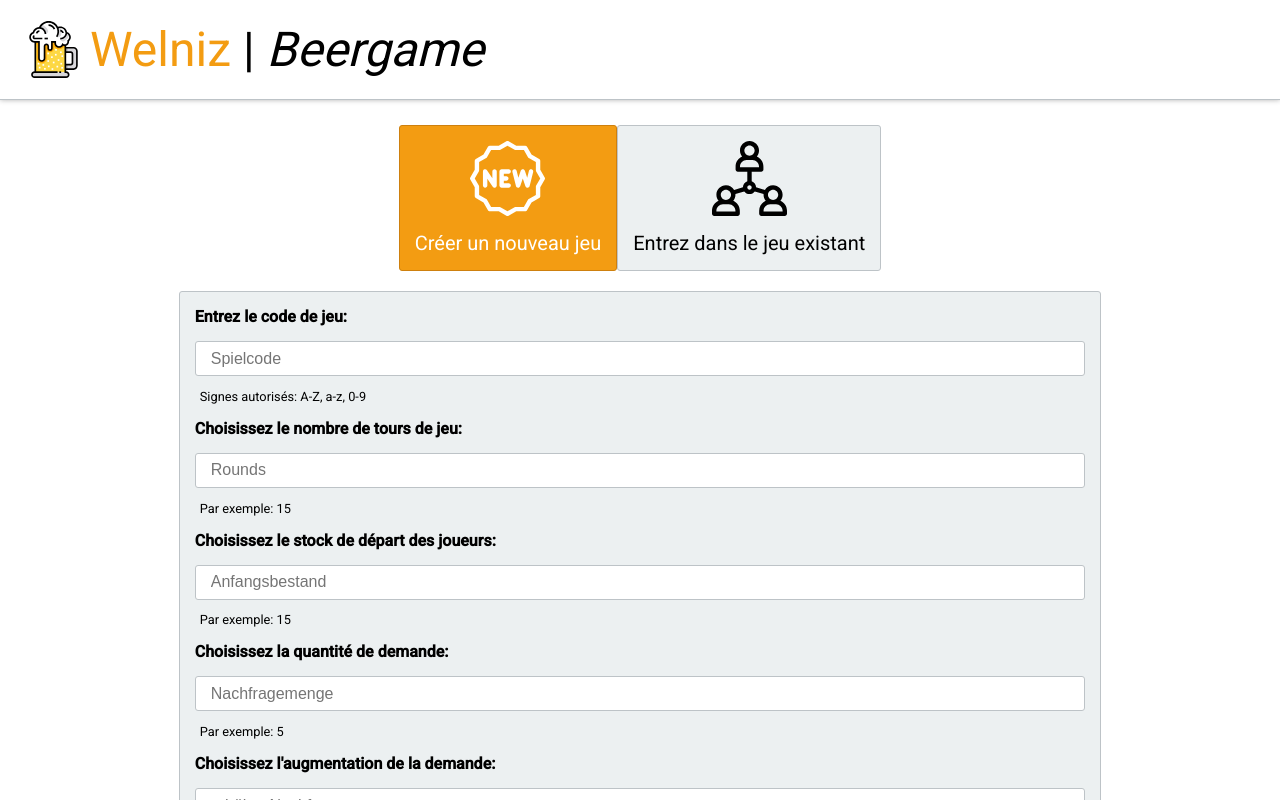
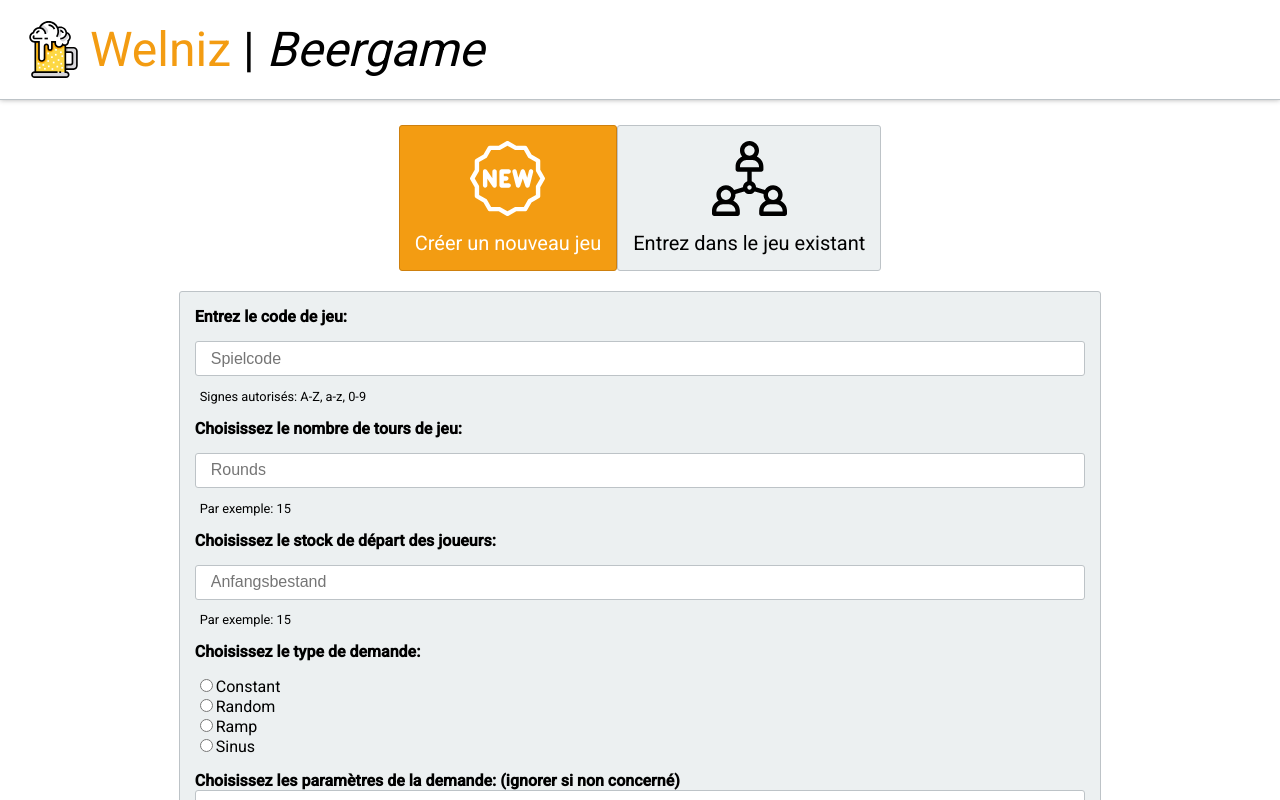
Before and after one commit to KenjiImbault/BeerGamePRT, a React (Create React App) app in the folder Desktop/BeerGame-master/client/: page /game/create in a window 1280 px wide. Both pictures are taken after a click on the element "Créer un nouveau jeu". Shown: the top 800 px of the page. Built offline with nearby package versions, Linux system fonts and the light colour scheme; no server answers.

Commit message:
Update NewGame.js

```diff
--- a/Desktop/BeerGame-master/client/src/pages/NewGame.js
+++ b/Desktop/BeerGame-master/client/src/pages/NewGame.js
@@ -11,14 +11,24 @@ function NewGame(props) {
 
     const socket = props.socketId
 
+    const [demandClient, ] = useState(0)
+
     const [selectedGameMode, setSelectedGameMode] = useState(0)
     const [selectedRole, setSelectedRole] = useState(0)
     const [gameCode, setGameCode] = useState("")
     const [rounds, setRounds] = useState(0)
     const [startStock, setStartStock]= useState(0)
-    const [startValue, setStartValue]= useState(0)
-    const [raisedValue, setRaisedValue]= useState(0)
-    const [roundOfRaise, setRoundOfRaise]= useState(0)
+    const [selectedDemand, setSelectedDemand]= useState(0)
+
+    const [constDemand, setConstDemand] = useState(0)
+    const [minDemand, setMinDemand] = useState(0)
+    const [maxDemand, setMaxDemand] = useState(0)
+    const [rampCoeff, setRampCoeff] = useState(0)
+    const [rampShift, setRampShift] = useState(0)
+    const [sinCoeff, setSinCoeff] = useState(0)
+    const [sinFreq, setSinFreq] = useState(0)
+    const [sinPhase, setSinPhase] = useState(0)
+    const [sinShift, setSinShift] = useState(0)
 
     const [selectRoleMenu, setSelectRoleMenu] = useState(false)
     const [disabledRoles, setDisabledRoles] = useState([0,0,0,0])
@@ -114,12 +124,6 @@ function NewGame(props) {
         else if(!checkIfStringIsValid(startStock, "numeric")) {
             alert("Sélectionnez le nombre de tours!")
         }
-        else if(!checkIfStringIsValid(startValue, "numeric")) {
-            alert("La quantité de demande doit être une valeur numérique!")
-        }
-        else if(!checkIfStringIsValid(raisedValue, "numeric")) {
-            alert("L'augmentation de la demande doit être une valeur numérique!")
-        }
         /*else if(!checkIfStringIsValid(roundOfRaise, "numeric") || roundOfRaise > rounds || roundOfRaise < 1) {
             alert("Le tour dans lequel la quantité demandée est augmentée doit être une valeur numérique et ne peut pas être inférieur à 1 et supérieur au nombre de tours !")
         }*/
@@ -128,14 +132,23 @@ function NewGame(props) {
                 gameCode,
                 gameCreated: new Date(),
                 gameSettings: {
+
                     rounds,
                     startStock,
-                    startValue,
-                    raisedValue,
-                    roundOfRaise
+                    selectedDemand,
+                    constDemand,
+                    minDemand,
+                    maxDemand,
+                    rampCoeff,
+                    rampShift,
+                    sinCoeff,
+                    sinFreq,
+                    sinPhase,
+                    sinShift
                 },
                 roundData: {
                     currentRound: 0,
+                    demandClient,
                     producer: [],
                     distributor: [],
                     wholesaler: [],
@@ -149,8 +162,37 @@ function NewGame(props) {
         setRounds(e)
     }
 
+    function getSelectedDemand(e){
+        console.log("hey")
+        console.log(e.target.value)
+        setSelectedDemand(e.target.value)
+    }
+
+
     let options = ""
+    let differentDemands = ""
     if(selectedGameMode === 1) {
+        differentDemands = (
+        <div>
+        <span>Choisissez les paramètres de la demande: (ignorer si non concerné)</span>
+        <InputField name="Enter value of constant..." getValue={setConstDemand} />
+        <br />
+
+	    <InputField name="Enter minimum value of Random..." getValue={setMinDemand} />
+	    <InputField name="Enter maximum value of Random..." getValue={setMaxDemand} />
+        <br />
+
+	    <InputField name="Enter value of the coeff of the ramp..." getValue={setRampCoeff} />
+	    <InputField name="Enter value of the shift of the ramp..." getValue={setRampShift} />
+        <br />
+        <span>Ex: 3.3, 0.18, -0.3, 3.7</span>
+    	<InputField name="Enter value of the coeff of the sinus..." getValue={setSinCoeff} />
+	    <InputField name="Enter value of the frequence of the sinus..." getValue={setSinFreq} />
+      	<InputField name="Enter value of the phase of the sinus..." getValue={setSinPhase} />
+	    <InputField name="Enter value of the shift of the sinus..." getValue={setSinShift} />
+        </div>
+        )
+
         options = (
             <div className={"options_wrapper"}>
                 <span>Entrez le code de jeu:</span>
@@ -165,7 +207,6 @@ function NewGame(props) {
                     name={"Rounds"}
                     getValue={getSelectedRounds}
                     description={"Par exemple: 15"}
-
                 />
                 </div>
 
@@ -176,24 +217,24 @@ function NewGame(props) {
                     description={"Par exemple: 15"}
 
                 />
-                <span>Choisissez la quantité de demande:</span>
-                <InputField
-                    name={"Nachfragemenge"}
-                    getValue={setStartValue}
-                    description={"Par exemple: 5"}
-                />
-                <span>Choisissez l'augmentation de la demande:</span>
-                <InputField
-                    name={"erhöhte Nachfragemenge"}
-                    getValue={setRaisedValue}
-                    description={"Par exemple: 10"}
-                />
-                <span>Choisissez le tour dans lequel la quantité de demande augmente:</span>
-                <InputField
-                    name={"Runde der Erhöhung"}
-                    getValue={setRoundOfRaise}
-                    description={"Selon le nombre de matchs de jeu 17 ou 35"}
-                />
+                <span>Choisissez le type de demande:</span>
+                <div className={"select_demand"} onChange={getSelectedDemand}>
+                    <div>
+                        <input id="{const}" type={"radio"} name={"demand"} value={0} />
+                        <label htmlFor={"const"}>Constant</label>
+                        <br />
+                        <input id="{rnd}" type={"radio"} name={"demand"} value={1} />
+                        <label htmlFor={"rnd"}>Random</label>
+                        <br />
+                        <input id="{ramp}" type={"radio"} name={"demand"} value={2} />
+                        <label htmlFor={"ramp"}>Ramp</label>
+                        <br />
+                        <input id="{sin}" type={"radio"} name={"demand"} value={3} />
+                        <label htmlFor={"sin"}>Sinus</label>
+                    </div>
+                    </div>
+                        {differentDemands}
+
                 <Button onClick={createGame}>créer un jeu</Button>
             </div>
         )
```
